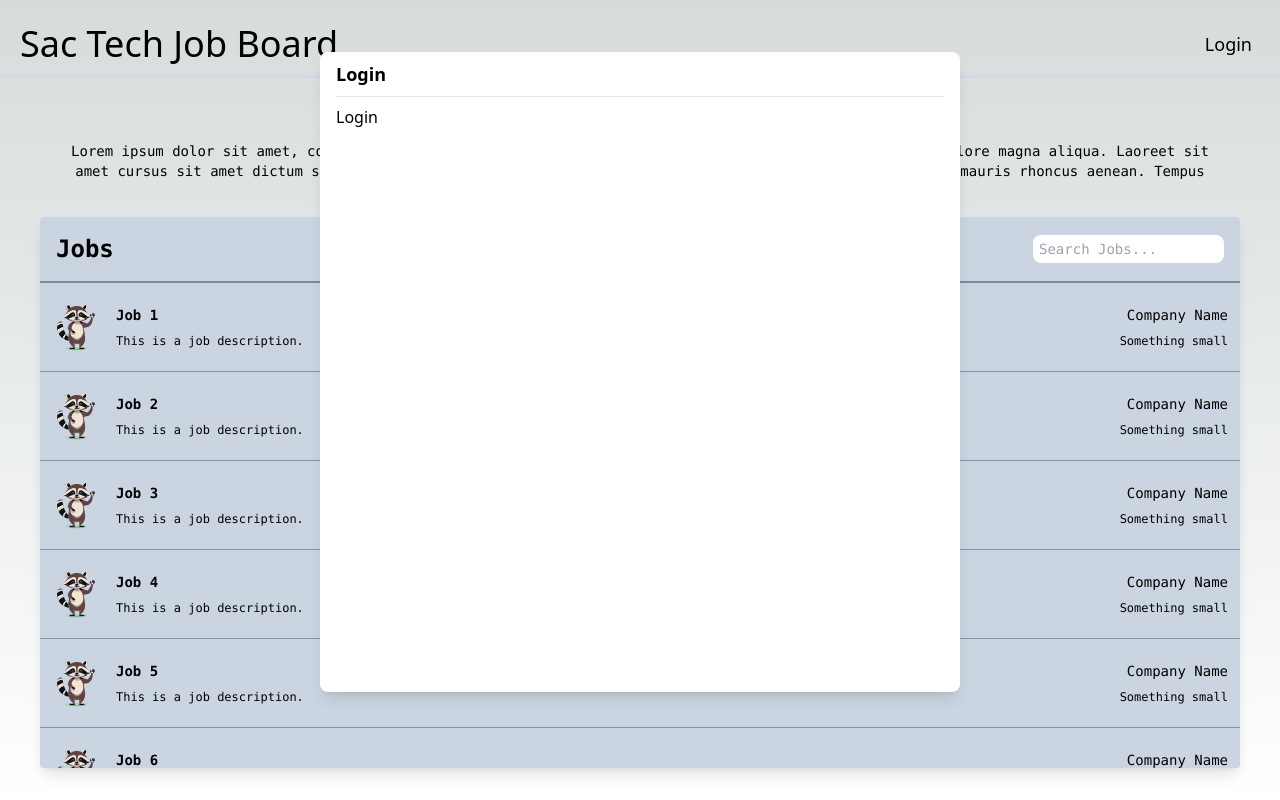
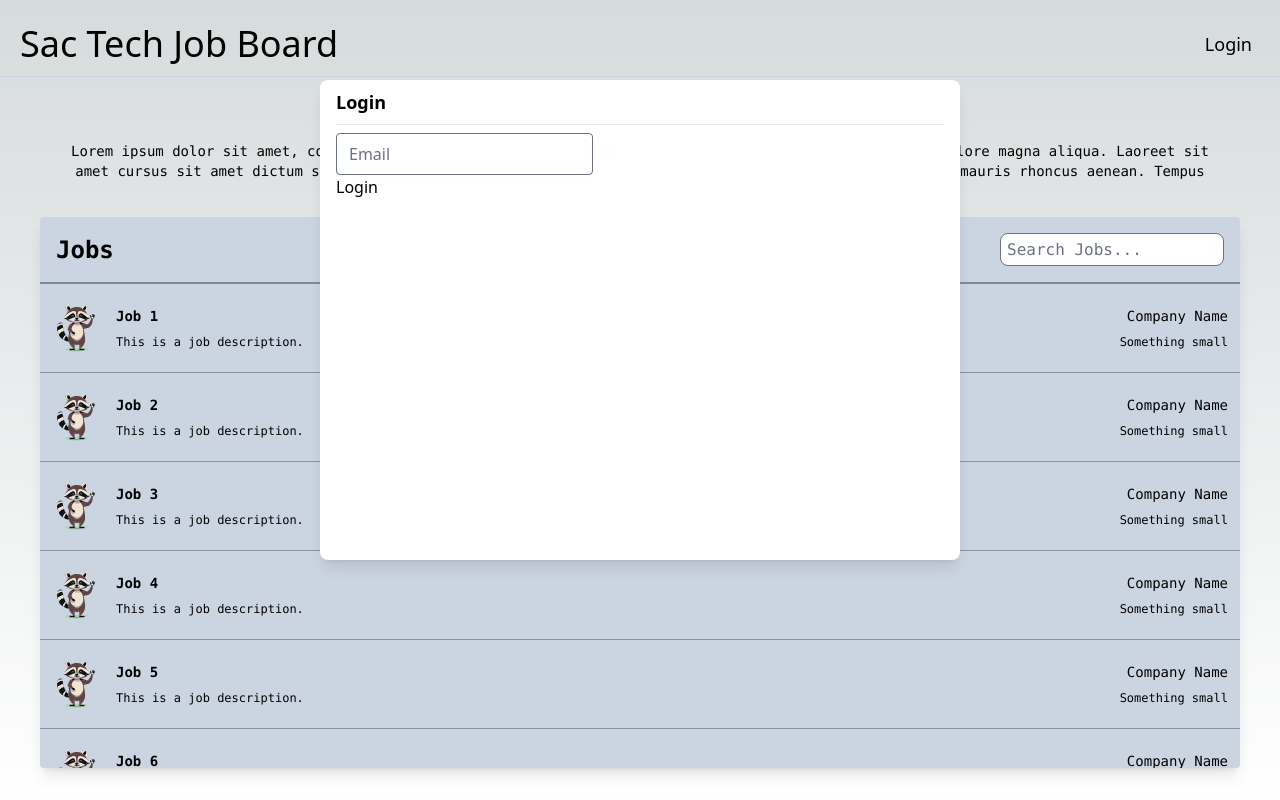
Before and after one commit to sac-tech-org/job-board, a Vue app in the folder web/: page / in a window 1280 px wide. Both pictures are taken after a click on the button "Login". Built offline with nearby package versions, Linux system fonts and the light colour scheme.

Commit message:
start login form

```diff
--- a/web/package.json
+++ b/web/package.json
@@ -24,6 +24,7 @@
   },
   "devDependencies": {
     "@rushstack/eslint-patch": "^1.3.3",
+    "@tailwindcss/forms": "^0.5.7",
     "@tsconfig/node20": "^20.1.2",
     "@types/node": "^20.11.28",
     "@vitejs/plugin-vue": "^5.0.4",
--- a/web/src/App.vue
+++ b/web/src/App.vue
@@ -1,5 +1,5 @@
 <script setup lang="ts">
-import { ref, } from 'vue';
+import { ref } from 'vue';
 import { useUserStore } from '@/stores/user';
 
 import HeaderView from '@/components/HeaderView.vue';
@@ -14,7 +14,7 @@ userStore.$subscribe((_, state) => {
   if (!state.loggedIn) {
     closeLoginModal();
   }
-})
+});
 
 function closeLoginModal() {
   modalOpen.value = false;
@@ -29,7 +29,7 @@ function openLoginModal() {
   <HeaderView :loggedIn="userStore.loggedIn" @open-login-modal="openLoginModal" />
   <RouterView />
 
-  <ModalView :open="modalOpen" @modalClosed="closeLoginModal" title="Login" class="h-4/5 w-1/2 mt-10">
+  <ModalView :open="modalOpen" @modalClosed="closeLoginModal" title="Login" class="h-3/5 w-1/2 top-[10%]">
     <LoginScreen />
   </ModalView>
 </template>
--- a/web/src/components/LoginScreen.vue
+++ b/web/src/components/LoginScreen.vue
@@ -1,11 +1,29 @@
 <script setup lang="ts">
+import { ref, watch } from 'vue';
 import { useUserStore } from '@/stores/user';
 
 const userStore = useUserStore();
+
+const email = ref('');
+
+watch(email, (value) => {
+  if (value) {
+    if (!validateEmail(value)) {
+      console.log('Invalid email');
+    }
+  }
+});
+
+function validateEmail(email: string): boolean {
+  return email.includes('@');
+}
 </script>
 
 <template>
   <div>
+    <form>
+      <input type="email" placeholder="Email" v-model="email" class="rounded" required />
+    </form>
     <button @click="userStore.login">Login</button>
   </div>
 </template>
--- a/web/src/components/ModalView.vue
+++ b/web/src/components/ModalView.vue
@@ -11,7 +11,7 @@ const emit = defineEmits(['modalClosed']);
 </script>
 
 <template>
-  <dialog :open class="flex-auto py-2 px-4 rounded-lg shadow-lg my-auto">
+  <dialog :open class="flex-auto py-2 px-4 rounded-lg shadow-lg">
     <header class="flex justify-between">
       <h2 class="text-lg font-semibold">{{ title }}</h2>
       <button @click="emit('modalClosed')">
--- a/web/tailwind.config.js
+++ b/web/tailwind.config.js
@@ -1,4 +1,5 @@
 /** @type {import('tailwindcss').Config} */
+
 export default {
   content: [
     "./index.html",
@@ -7,5 +8,7 @@ export default {
   theme: {
     extend: {},
   },
-  plugins: [],
+  plugins: [
+    require('@tailwindcss/forms')
+  ],
 };
```
Also changed, not shown: web/.eslintrc.cjs, 1 other file (tests, documents, lock files or other folders).
